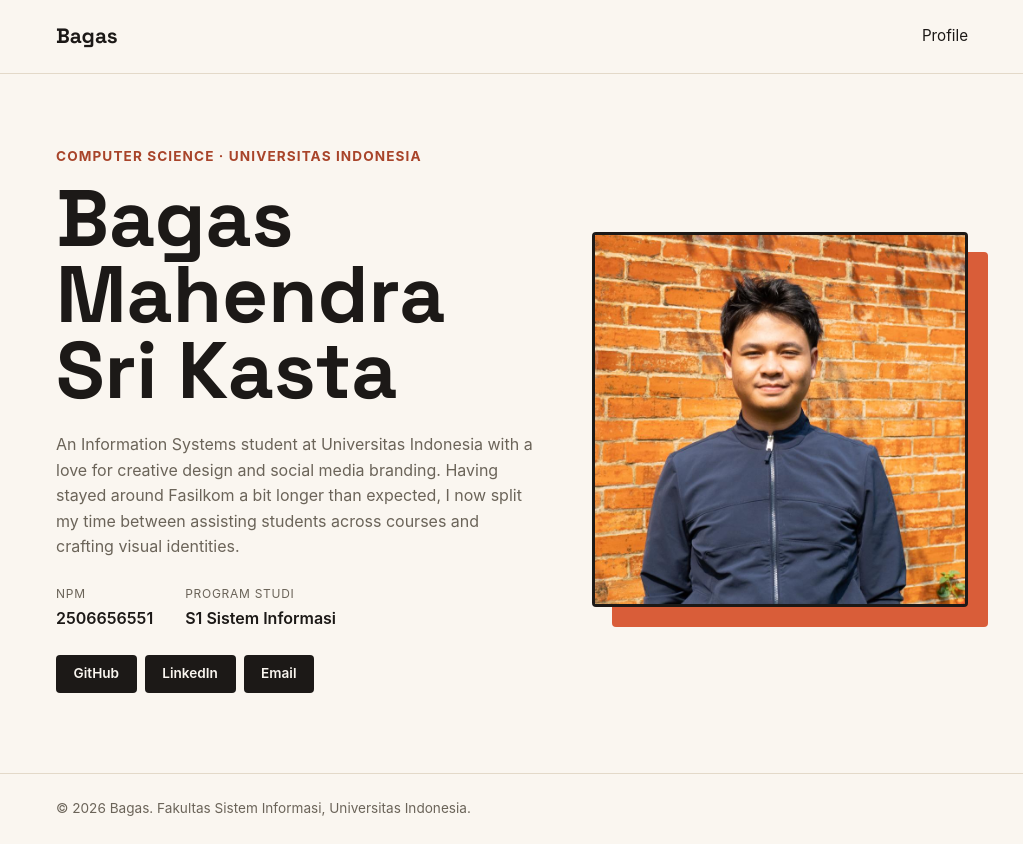
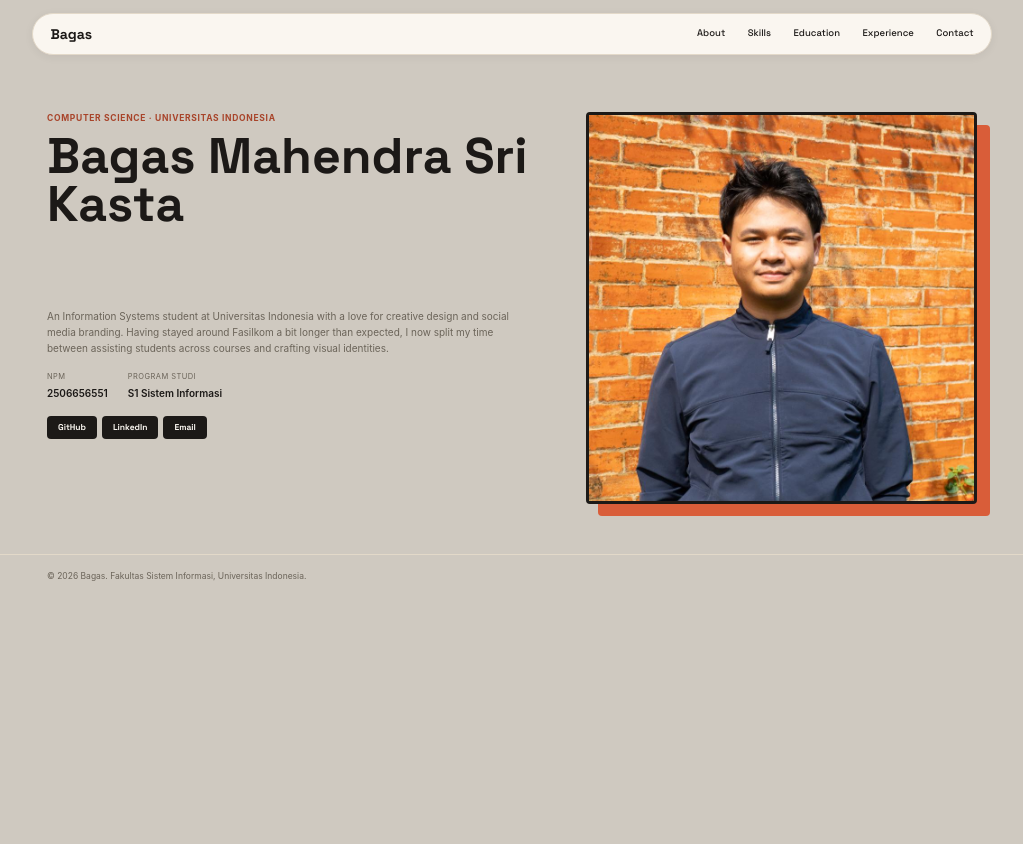
Before and after one commit to mahendraaaaaaaa/myportofolio, a Django app: page / in a window 1280 px wide. Shown: the whole page, without its empty margins (128-1151 px from the left). After the commit the page ends 581 px from the top, so only its background shows below. Run offline with Django 5.2, Linux system fonts and the light colour scheme.

Commit message:
Menambahkan navbar

```diff
--- a/static/css/style.css
+++ b/static/css/style.css
@@ -14,10 +14,25 @@
     --radius: 4px;
 }
 
+html{
+    font-size: 62.5%;
+}
+div a, .home{
+    font-family: "Space Grotesk", -apple-system, sans-serif;
+}
+
+.home{
+    font-size: 1.3rem;
+    font-weight: 700;
+    color: rgb(255, 72, 0);
+    text-decoration: none;
+    margin-left: 4rem;
+}
+
 body {
     font-family: -apple-system, "Segoe UI", Roboto, Helvetica, Arial, sans-serif;
     color: var(--ink);
-    background-color: var(--paper);
+    background-color: rgb(207, 201, 192);
     line-height: 1.6;
 }
 
@@ -32,32 +47,44 @@
 }
 
 .site-header {
-    border-bottom: 1px solid var(--line);
+    border-bottom: none;
+    padding: 1.25rem 1.5rem;
 }
 
-.site-header .container {
+.navbar {
     display: flex;
     justify-content: space-between;
     align-items: center;
-    padding: 1.25rem 1.5rem;
+    background-color: var(--paper);
+    border: 1px solid var(--line);
+    border-radius: 999px;
+    padding: 0.9rem 1.75rem;
+    box-shadow: 0 2px 10px rgba(28, 25, 23, 0.06);
 }
 
 .brand {
-    font-size: 1.3rem;
+    font-size: 1.4rem;
     font-weight: 700;
     color: var(--ink);
     text-decoration: none;
 }
 
-.site-header nav {
+.nav-links {
     display: flex;
-    gap: 2rem;
+    gap: 2.25rem;
 }
 
-.site-header nav a {
+.nav-links a {
     color: var(--ink);
     text-decoration: none;
     font-size: 0.95rem;
+    font-weight: 500;
+    position: relative;
+    transition: color 0.2s ease;
+}
+
+.nav-links a:hover {
+    color: var(--accent);
 }
 
 .hero {
--- a/templates/index.html
+++ b/templates/index.html
@@ -11,12 +11,16 @@
 </head>
 <body>
     <header class="site-header">
-        <div class="container">
-            <a href="#profile" class="brand">Bagas</a>
-            <nav>
-                <a href="#profile">Profile</a>
-            </nav>
-        </div>
+    <div class="container navbar">
+        <a href="#profile" class="brand">Bagas</a>
+        <nav class="nav-links">
+            <a href="#about">About</a>
+            <a href="#skills">Skills</a>
+            <a href="#education">Education</a>
+            <a href="#experience">Experience</a>
+            <a href="#contact">Contact</a>
+        </nav>
+    </div>
     </header>
 
     <main>
```
Also changed, not shown: myportofolio/asgi.py (deleted, +0 -16 lines), myportofolio/settings.py (deleted, +0 -149 lines), myportofolio/urls.py (deleted, +0 -22 lines), myportofolio/wsgi.py (deleted, +0 -16 lines), myportofolio/__init__.py (added).
